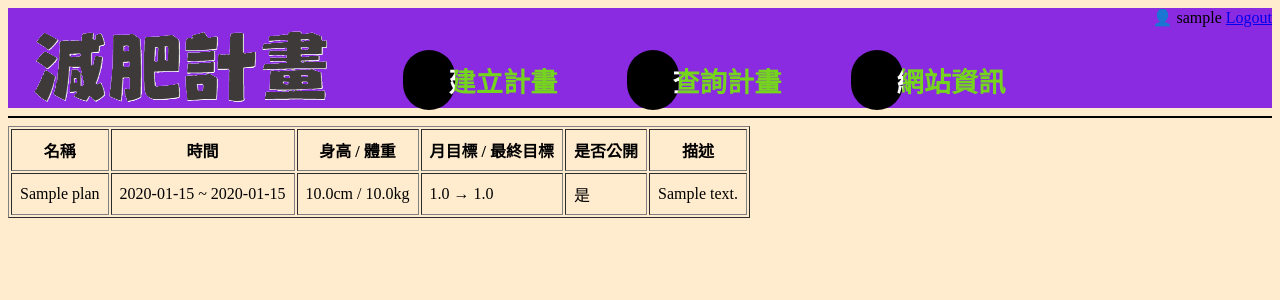
After one commit to ananbbnn/django_losefatplan, a Django app: page /plan/view_plan/ in a window 1280 px wide. The commit adds this page. Shown: the top 300 px of the page. Run offline with Django 5.2, Linux system fonts and the light colour scheme; a user stored in the database is signed in; tables that the repository leaves empty hold one stand-in row (values such as "Sample post").

Commit message:
可檢視自己帳號的計畫

```diff
--- a/home/templates/home/home_page.html
+++ b/home/templates/home/home_page.html
@@ -8,5 +8,5 @@
 {% endblock %}
 
 {% block body %}
-<h1>test123</h1>
+<h1>我是首頁喔!!!</h1>
 {% endblock %}
--- /dev/null
+++ b/plan/templates/plan/view_plan.html
@@ -0,0 +1,38 @@
+{% extends "base.html" %}
+
+{% block title %}
+減肥計畫-檢視計畫
+{% endblock %}
+
+{% block style %}
+
+{% endblock %}
+
+
+{% block body %}
+{% if plans %}
+<table border="1" cellpadding="8">
+    <tr>
+        <th>名稱</th>
+        <th>時間</th>
+        <th>身高 / 體重</th>
+        <th>月目標 / 最終目標</th>
+        <th>是否公開</th>
+        <th>描述</th>
+    </tr>
+    {% for plan in plans %}
+    <tr>
+        <td>{{ plan.name }}</td>
+        <td>{{ plan.start_time|date:"Y-m-d" }} ~ {{ plan.end_time|date:"Y-m-d" }}</td>
+        <td>{{ plan.height }}cm / {{ plan.weight }}kg</td>
+        <td>{{ plan.month_target }} → {{ plan.final_target }}</td>
+        <td>{{ plan.private|yesno:"否,是" }}</td>
+        <td>{{ plan.description|default:"(無)" }}</td>
+    </tr>
+    {% endfor %}
+</table>
+{% else %}
+<p>你尚未建立任何計畫。</p>
+{% endif %}
+
+{% endblock %}
--- a/plan/urls.py
+++ b/plan/urls.py
@@ -16,10 +16,12 @@ Including another URLconf
 """
 from django.contrib import admin
 from django.urls import path
-from .views import create_plan
+from .views import create_plan, view_plan
 
 
 urlpatterns = [
     path('create_plan/', create_plan, name='create_plan'),
+    path('view_plan/', view_plan, name='view_plan'),
+
 
 ]
--- a/plan/views.py
+++ b/plan/views.py
@@ -1,5 +1,6 @@
 from django.shortcuts import render, redirect
 from .models import Plan
+from django.contrib.auth.decorators import login_required
 # Create your views here.
 
 def create_plan(request):
@@ -35,3 +36,17 @@ def create_plan(request):
     else:
         # Render the plan creation form
         return render(request, 'plan/create_plan.html')
+
+
+
+@login_required
+def view_plan(request):
+    """
+    View to display a specific plan.
+    """
+    user = request.user
+    plans = Plan.objects.filter(user=user).order_by('-start_time')
+    if not plans:
+        return redirect('create_plan')
+
+    return render(request, 'plan/view_plan.html', {'plans': plans})
--- a/templates/base.html
+++ b/templates/base.html
@@ -82,7 +82,7 @@
         <nav class="navigation">
             <ul>
                 <a href="{% url 'create_plan' %}"><li><span>建立計畫</span></li></a>
-                <a href="#"><li><span>查詢計畫</span></li></a>
+                <a href="{% url 'view_plan' %}"><li><span>查詢計畫</span></li></a>
                 <a href="#"><li><span>網站資訊</span></li></a>
             </ul>
         </nav>
--- a/絕望的代辦事項.txt
+++ b/絕望的代辦事項.txt
@@ -9,7 +9,7 @@
 首頁:
     使用網站教學、youtube影片崁入
 建立計畫:
-    按下Submit後將計畫資料填入資料表****
+    按下Submit後將計畫資料填入資料表(Done)
     填入的資料修改
     - 最後加上備註事項(Done)
     - 密碼欄位改成公開/不公開選項(Done)
```
